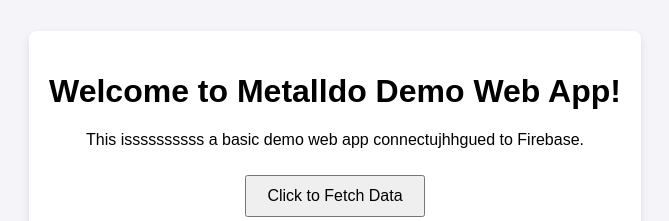
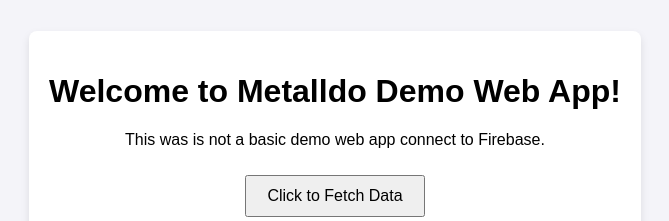
Before and after one commit to Skansii/metalldo-demo-webapp, a plain HTML site: page index.html in a window 1280 px wide. Shown: the part 256-477 px from the top of the page, without its empty margins (305-974 px from the left). Drawn offline with Linux system fonts and the light colour scheme.

Commit message:
Update index.html with new changes

```diff
--- a/index.html
+++ b/index.html
@@ -9,7 +9,7 @@
 <body>
     <div class="container">
         <h1>Welcome to Metalldo Demo Web App!</h1>
-        <p>This issssssssss a basic demo web app connectujhhgued to Firebase.</p>
+        <p>This was is not a basic demo web app connect to Firebase.</p>
         <button onclick="fetchData()">Click to Fetch Data</button>
         <div id="output"></div>
     </div>
```
